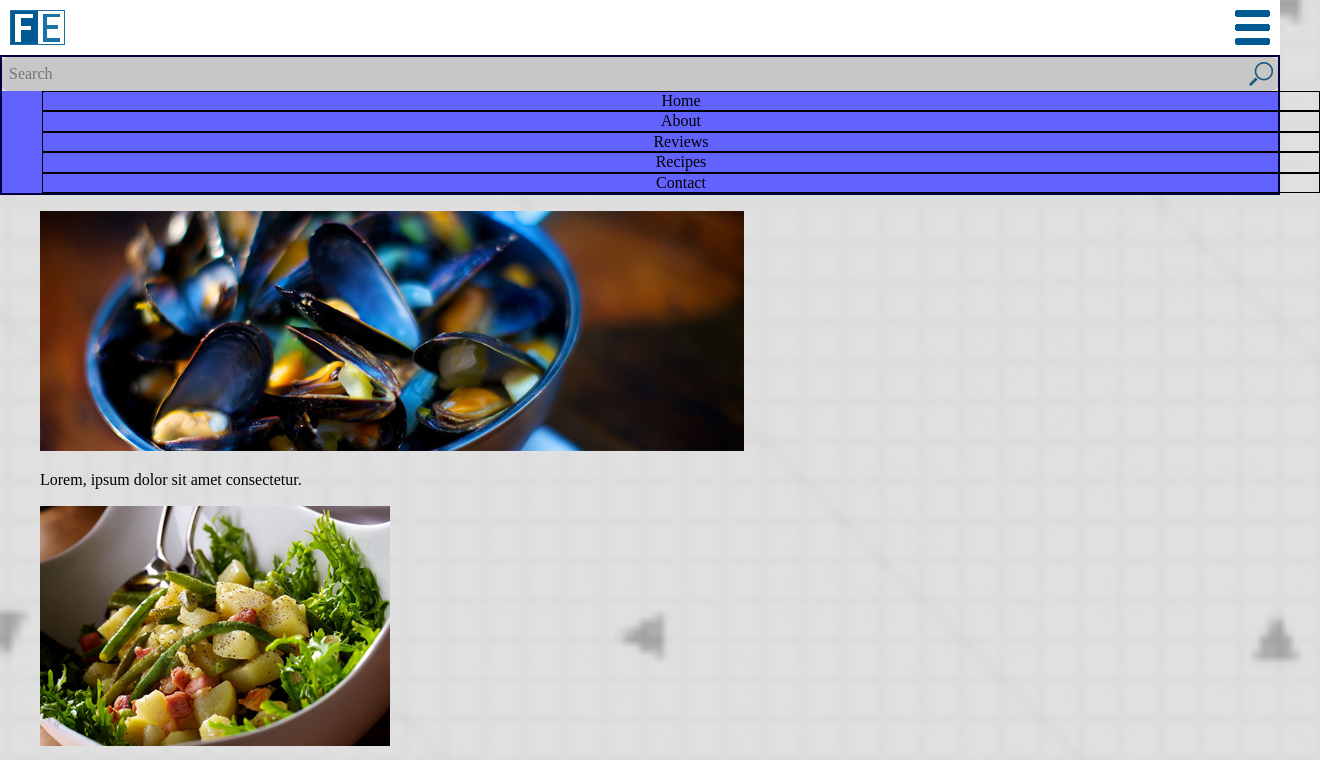
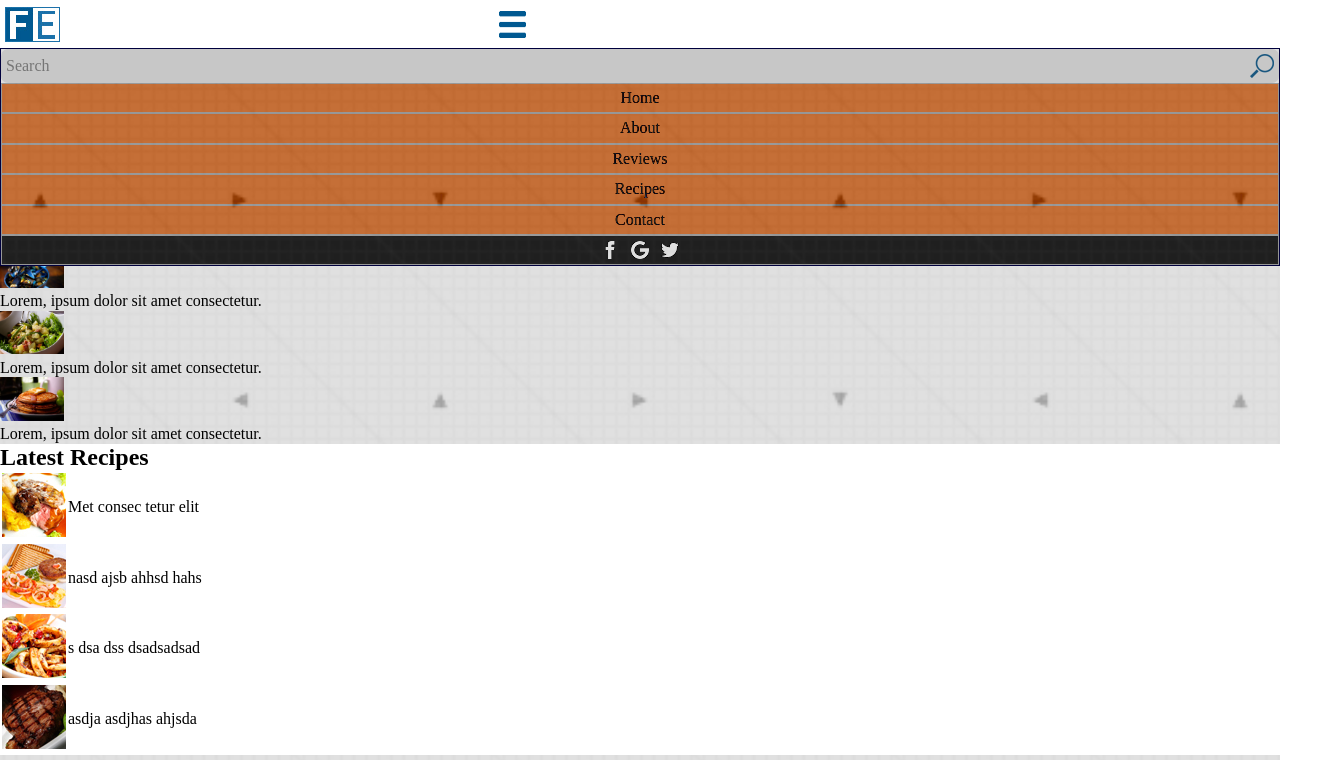
Before and after one commit to Elreyleon55/Fwd-project-2, a plain HTML site: page Index.html in a window 1280 px wide. Shown: the top 760 px of the page, 1320 px wide, since content can reach past the window. Drawn offline with nearby package versions, Linux system fonts and the light colour scheme; files that its build step writes are made by us from their sources.

Commit message:
color. logos added to menu and sliding effect fixed for now

```diff
--- a/Index.html
+++ b/Index.html
@@ -12,9 +12,9 @@
     </section> -->
     <header>
       <div class="header-section">
-        <img class="mobile-logo" src="images/small-logo.jpg" alt="A picture of a small logo for our site">
-        <img class="desktop-logo" src="images/logo.png" alt="A picture of our logo food explorer" />
-        <img src="images/menu.png" alt="A picture of our hamburger menu" />
+        <img class="mobile-logo" class="logo" src="images/small-logo.jpg" alt="A picture of a small logo for our site">
+        <img src="images/menu.png" alt="A picture of our hamburger menu" class="hamburger" />
+        <img class="desktop-logo" src="images/logo.png" alt="A picture of our logo food explorer"/>
       </div>
       <nav class="main-navigation-mobile-section">
         <div class="search-bar">
@@ -28,6 +28,11 @@
             <li>Reviews</li>
             <li>Recipes</li>
             <li>Contact</li>
+            <li class="li-icons">
+              <img class="icon-facebook" src="images/iconmonstr-compressed.png" alt="icon of the facebook symbol">
+              <img class="icon-google" src="images/google.png" alt="icon of the google symbol">
+              <img class="icon-twitter" src="images/iconmonstr-twitter-1-240 (1).png" alt="icon of the twitter symbol">
+            </li>
           </ul>
         </div>
       </nav>
@@ -35,18 +40,21 @@
     <main class="site-wrapper">
       <section class="banner-section">
         <blockquote>
-          <img src="images/mussel.jpg" alt="A picture of mussels in a bowl" />
+          <img class="mussels-picture" src="images/mussel.jpg" alt="A picture of mussels in a bowl" />
           <p>Lorem, ipsum dolor sit amet consectetur.</p>
         </blockquote>
         <blockquote>
           <img
+          class="mussels-picture"
             src="images/salad.jpg"
             alt="A picture of salad with patatoes in a bowl"
           />
           <p>Lorem, ipsum dolor sit amet consectetur.</p>
         </blockquote>
         <blockquote>
-          <img src="images/pancake.jpg" alt="A picture of pancake on a plate" />
+          <img
+          class="mussels-picture"
+          src="images/pancake.jpg" alt="A picture of pancake on a plate" />
           <p>Lorem, ipsum dolor sit amet consectetur.</p>
         </blockquote>
       </section>
@@ -122,7 +130,7 @@
         <article>
           <h2>Lorem ipsum dolor sit amet.</h2>
           <p>Lorem ipsum dolor sit amet.</p>
-          <img src="images/pasta.jpg" alt="A plate of pasta and shrimp">
+          <img class="mussels-picture"  src="images/pasta.jpg" alt="A plate of pasta and shrimp" >
           <p>Lorem ipsum dolor sit amet consectetur adipisicing elit. Modi, nesciunt.</p>
           <p><a href="">Read More</a></p>
         </article>
@@ -131,7 +139,7 @@
         <article>
           <h2>Lorem ipsum dolor sit amet.</h2>
           <p>Lorem ipsum dolor sit amet.</p>
-          <img src="images/ramen.jpg" alt="A plate of ramen">
+          <img class="mussels-picture" src="images/ramen.jpg" alt="A plate of ramen">
           <p>Lorem ipsum dolor sit amet consectetur adipisicing elit. Modi, nesciunt.</p>
           <p><a href="">Read More</a></p>
         </article>
--- a/scss/_base.scss
+++ b/scss/_base.scss
@@ -1,9 +1,26 @@
 @use 'variables' as *;
+
+* {
+  margin: 0;
+  padding: 0;
+  box-sizing: border-box;
+}
+
+html, body {
+  margin: 0;
+  padding: 0;
+  width: 100;
+  height: 100%;
+}
 
 body {
   background-image: $backGroundImage;
-  background-size: cover;
+  background-size: contain;
   background-position: center;
   background-repeat: repeat;
   height: 100%;
+  background-attachment: fixed;
+  overflow-x: hidden;
+  box-sizing: border-box;
+
 }
--- a/scss/_header.scss
+++ b/scss/_header.scss
@@ -1,4 +1,22 @@
 
+//creating variables will have to eatierh delete or move later.
+
+$backcolor: #1B71A9;
+$textcolor: white;
+
+
+
+
+// to keep the background image not overflowing
+.header-section, .main-navigation-mobile-section, .site-wrapper {
+  max-width: 100%;
+  overflow: hidden;
+}
+
+//this image of a just to adjust to later delete
+.mussels-picture {
+width: 4rem;
+}
 //hiding elemetns that are not needed for now
 
 .desktop-logo {
@@ -8,18 +26,26 @@
 
 //header section
 .header-section {
+  flex-wrap: wrap;
+  box-sizing: border-box;
   background-color: white;
+  align-items: center;
+  overflow: hidden;
   width: 100%;
   display: flex;
   justify-content: space-between;
-   img {
-    padding: 10px;
+  padding: 5px;
+  height: 3rem;
+   .hamburger {
+    width: 27px;
+    height: 27px;
+    cursor: pointer;
+    margin-left: 5px;
    }
 }
-// this is for the drop down search area
+
 .main-navigation-mobile-section {
-  border: 2px solid rgb(0, 0, 61);
-
+  border: 0.5px solid rgb(0, 0, 61);
   .search-bar {
     display: flex;
     justify-content: space-between;
@@ -34,28 +60,79 @@
   }
 }
 
+
 // for dropdown section in
 
+//creating variables will have to eatierh delete or move later.
+
+
+
 .dropdown-sections {
-    background-color: rgb(98, 98, 255);
 
  ul{
   display: flex;
   flex-direction: column;
   list-style-type: none;
-  margin: 0;
+  margin: 0 auto;
   text-align: center;
   width: 100%;
+  ul:hover {
+    background-color: red;
+  }
 
   li {
-    margin: none;
     width: 100%;
-    border: 1px solid black;
+    border: 0.5px solid rgb(70, 70, 70);
+    padding: 5px;
+    color: white;
+    background-color:#1B71A9;
+    transition: all 0.3s ease;
+    mix-blend-mode: difference;
+  }
+  li:hover {
+    color: $backcolor;
+    background-color: $textcolor;
+    cursor: pointer;
+  }
+ }
+
+ .search-bar {
+  display: flex;
+  justify-content: space-between;
+  padding: 5px;
+  background-color: rgb(199, 199, 199);
+  color: black;
+  border-radius: 7px;
+  input {
+    background: transparent;
+    border: none;
+  }
+}
+.li-icons {
+  display: flex;
+  justify-content: center;
+  gap: 12px;
+  background-color: white;
+}
+
+.icon-facebook {
+  width: 18px;
+  height: 18px;
+}
+
+.icon-google {
+  width: 18px;
+  height: 18px;
+}
+
+.icon-twitter {
+  width: 18px;
+  height: 18px;
+}
 
 
-  }
 
- }
+
 }
 
 
--- a/scss/styles.scss
+++ b/scss/styles.scss
@@ -1,5 +1,5 @@
-@import 'latestRecipes';
-@import'base';
-@import 'header';
-@import 'variables';
-@import 'reset';
+@use 'latestRecipes';
+@use'base';
+@use 'header';
+@use 'variables';
+@use 'reset';
```
Also changed, not shown: images/google.png (added), images/iconmonstr-compressed.png (added), images/iconmonstr-twitter-1-240 (1).png (added).
